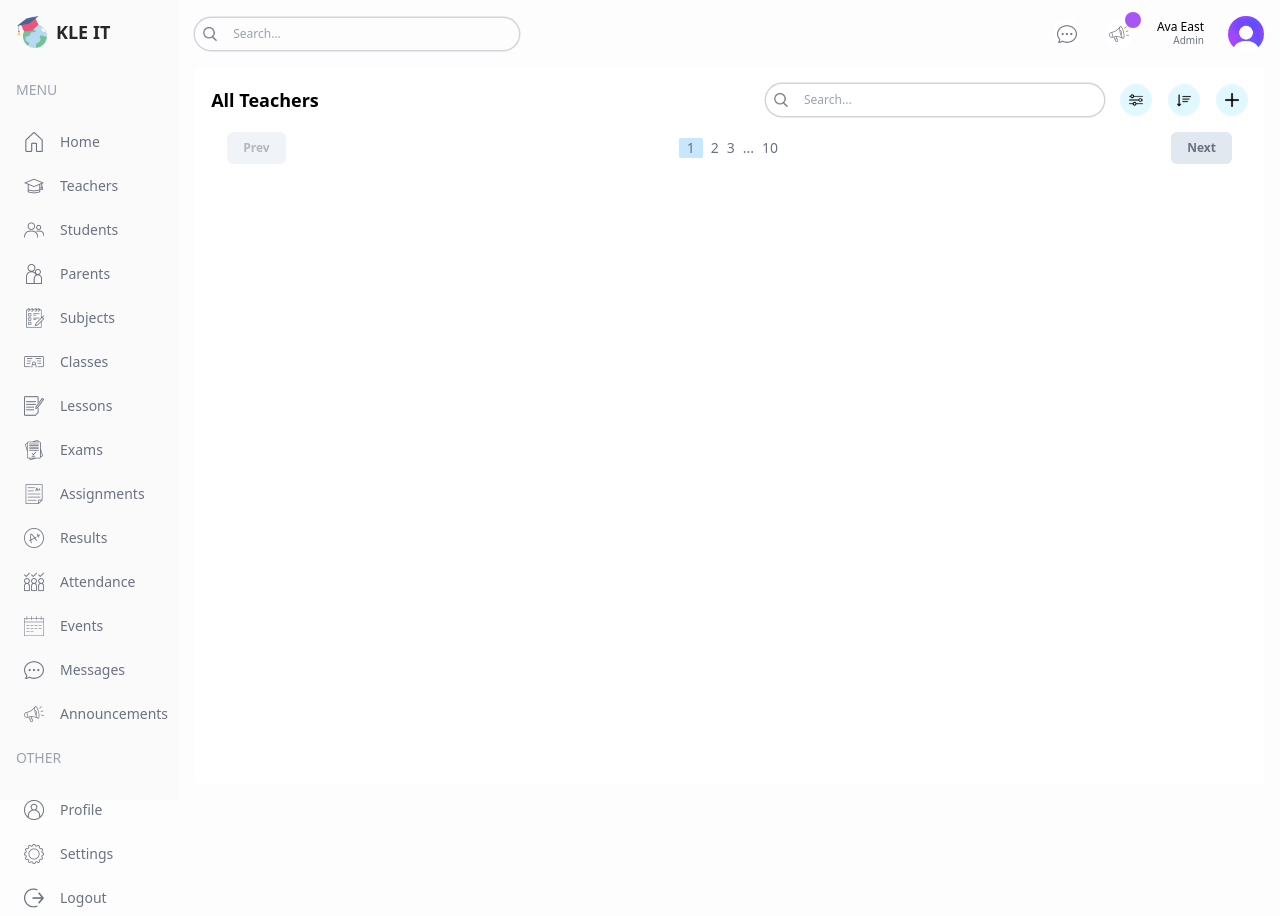
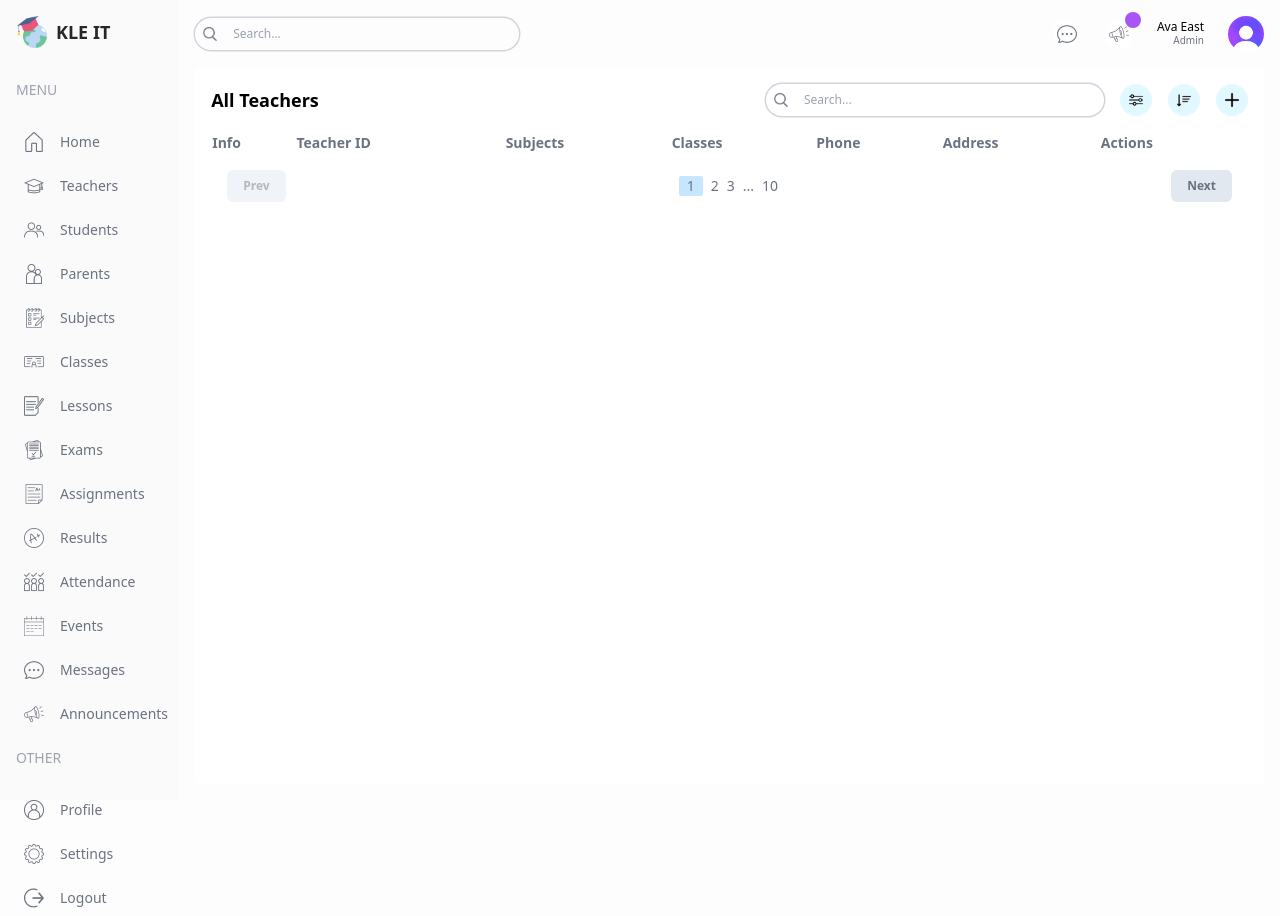
Before and after one commit to SachinNavalagund/sms-dashboard-nextjs15, a Next.js app: page /list/teachers in a window 1280 px wide. Built offline with nearby package versions, Linux system fonts and the light colour scheme.

Commit message:
table structure

```diff
--- a/src/app/(dashboard)/list/teachers/page.tsx
+++ b/src/app/(dashboard)/list/teachers/page.tsx
@@ -4,6 +4,43 @@ import FilterImage from '../../../../../public/filter.png';
 import SortImage from '../../../../../public/sort.png';
 import PlusImage from '../../../../../public/plus.png';
 import Pagination from '@/components/Pagination';
+import Table from '@/components/Table';
+
+const columns = [
+  {
+    header: 'Info',
+    accessor: 'info',
+  },
+  {
+    header: 'Teacher ID',
+    accessor: 'teacherId',
+    className: 'hidden md:table-cell',
+  },
+  {
+    header: 'Subjects',
+    accessor: 'subjects',
+    className: 'hidden md:table-cell',
+  },
+  {
+    header: 'Classes',
+    accessor: 'classes',
+    className: 'hidden md:table-cell',
+  },
+  {
+    header: 'Phone',
+    accessor: 'phone',
+    className: 'hidden lg:table-cell',
+  },
+  {
+    header: 'Address',
+    accessor: 'address',
+    className: 'hidden lg:table-cell',
+  },
+  {
+    header: 'Actions',
+    accessor: 'action',
+  },
+];
 
 const TeachersListPage = () => {
   return (
@@ -32,6 +69,7 @@ const TeachersListPage = () => {
       </div>
 
       {/* List */}
+      <Table columns={columns} />
 
       {/* Pagination */}
       <Pagination />
--- /dev/null
+++ b/src/components/Table.tsx
@@ -0,0 +1,23 @@
+interface Props {
+  columns: {
+    header: string;
+    accessor: string;
+    className?: string | null | undefined;
+  }[];
+}
+
+const Table = ({ columns }: Props) => {
+  return (
+    <table className="mt-4 w-full">
+      <thead>
+        <tr className="text-left text-sm text-gray-500">
+          {columns.map((col) => (
+            <th key={col.accessor}>{col.header}</th>
+          ))}
+        </tr>
+      </thead>
+    </table>
+  );
+};
+
+export default Table;
```
